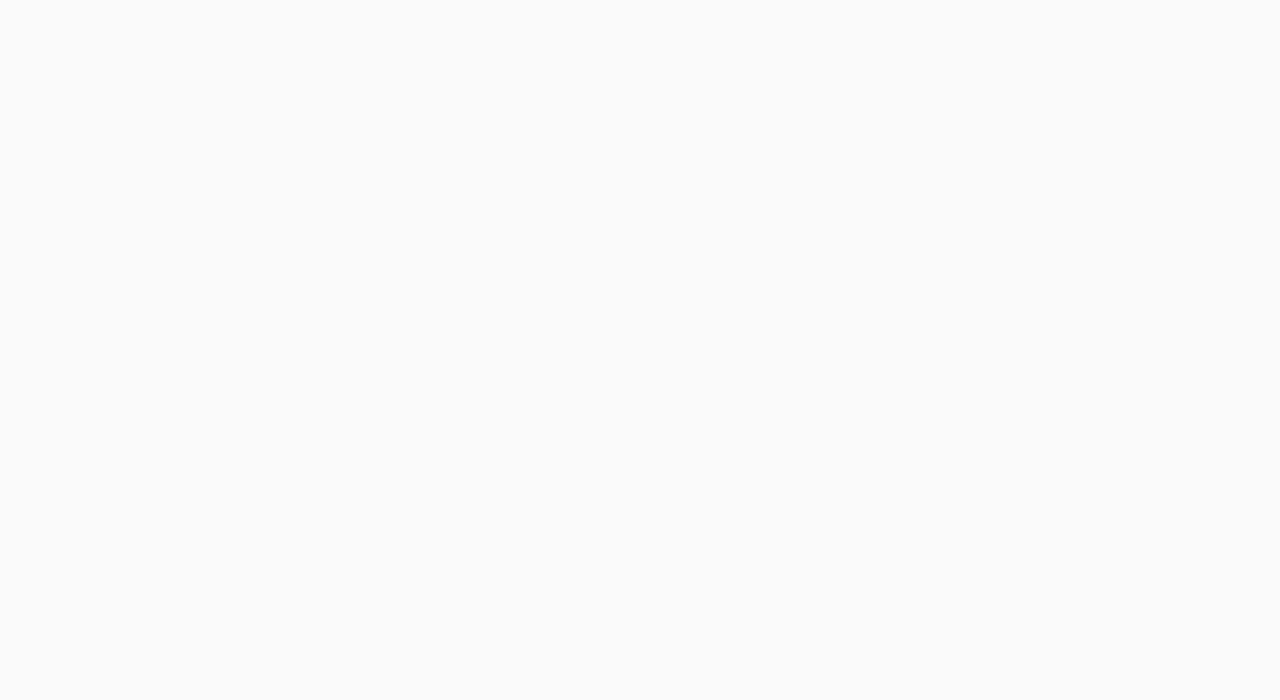
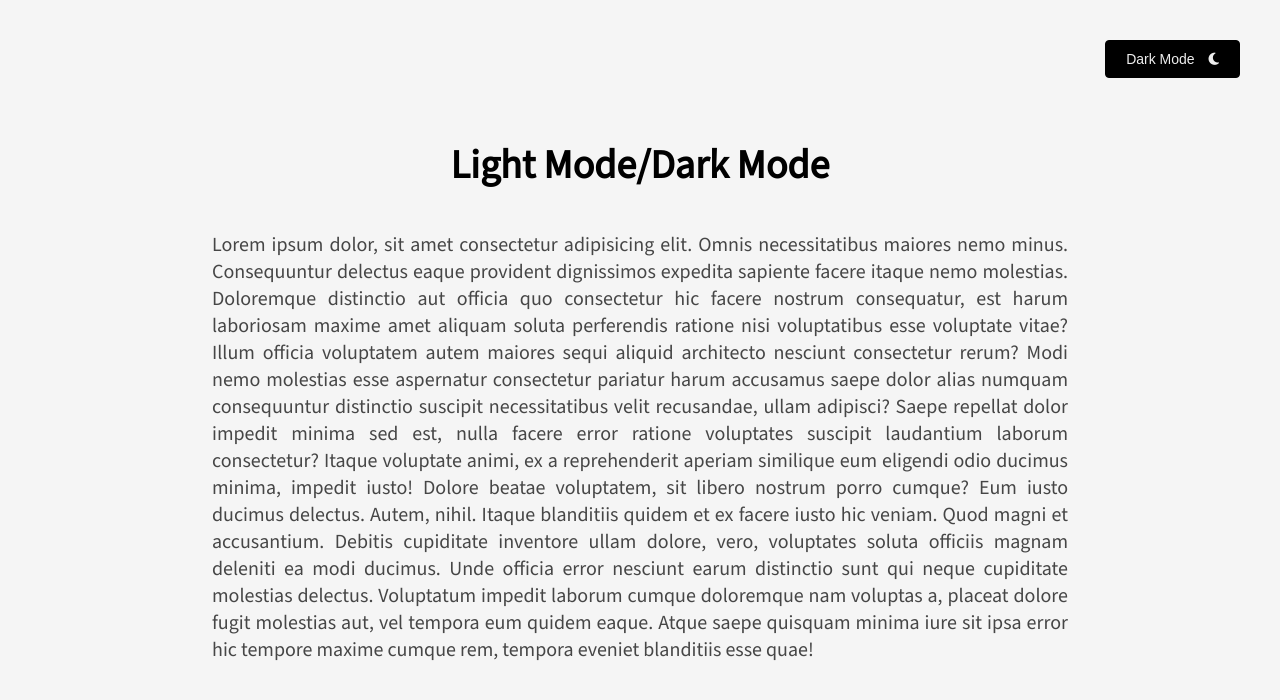
Before and after one commit to Hager-elhwarii/Intro-to-jQuery, a plain HTML site: page 05. Dark and Light Toggle/index.html in a window 1280 px wide. Drawn offline with nearby package versions, Linux system fonts and the light colour scheme.

Commit message:
:sparkles: Finish dark/light mode toggle

```diff
--- a/05. Dark and Light Toggle/index.html
+++ b/05. Dark and Light Toggle/index.html
@@ -6,14 +6,53 @@
     <title>Digital Clock</title>
     <!-- External Stylesheet Link -->
     <link rel="stylesheet" href="style.css" />
+
+    <!-- Font Awesome CDN Link -->
+    <link rel="stylesheet" href="https://cdnjs.cloudflare.com/ajax/libs/font-awesome/6.4.0/css/all.min.css">
+
     <!-- jQuery CDN Link -->
     <script
       src="https://code.jquery.com/jquery-3.7.1.slim.min.js"
       integrity="sha256-kmHvs0B+OpCW5GVHUNjv9rOmY0IvSIRcf7zGUDTDQM8="
       crossorigin="anonymous"
     ></script>
+
   </head>
   <body>
+    <div class="container">
+      <div class="wrapper">
+        <h1>light mode/dark mode</h1>
+        <p>
+          Lorem ipsum dolor, sit amet consectetur adipisicing elit. Omnis
+          necessitatibus maiores nemo minus. Consequuntur delectus eaque provident
+          dignissimos expedita sapiente facere itaque nemo molestias. Doloremque
+          distinctio aut officia quo consectetur hic facere nostrum consequatur,
+          est harum laboriosam maxime amet aliquam soluta perferendis ratione nisi
+          voluptatibus esse voluptate vitae? Illum officia voluptatem autem
+          maiores sequi aliquid architecto nesciunt consectetur rerum? Modi nemo
+          molestias esse aspernatur consectetur pariatur harum accusamus saepe
+          dolor alias numquam consequuntur distinctio suscipit necessitatibus
+          velit recusandae, ullam adipisci? Saepe repellat dolor impedit minima
+          sed est, nulla facere error ratione voluptates suscipit laudantium
+          laborum consectetur? Itaque voluptate animi, ex a reprehenderit aperiam
+          similique eum eligendi odio ducimus minima, impedit iusto! Dolore beatae
+          voluptatem, sit libero nostrum porro cumque? Eum iusto ducimus delectus.
+          Autem, nihil. Itaque blanditiis quidem et ex facere iusto hic veniam.
+          Quod magni et accusantium. Debitis cupiditate inventore ullam dolore,
+          vero, voluptates soluta officiis magnam deleniti ea modi ducimus. Unde
+          officia error nesciunt earum distinctio sunt qui neque cupiditate
+          molestias delectus. Voluptatum impedit laborum cumque doloremque nam
+          voluptas a, placeat dolore fugit molestias aut, vel tempora eum quidem
+          eaque. Atque saepe quisquam minima iure sit ipsa error hic tempore
+          maxime cumque rem, tempora eveniet blanditiis esse quae!
+        </p>
+        <button class="toggle-btn" id="toggle-btn">
+          <span>dark mode</span>
+          <i class="fa-solid fa-moon" class="toggle-icon"></i>
+        </button>
+      </div>
+
+    </div>
 
     <!-- jQuery Script File  -->
     <script src="script.js"></script>
--- a/05. Dark and Light Toggle/script.js
+++ b/05. Dark and Light Toggle/script.js
@@ -0,0 +1,17 @@
+$(function () {
+  $("#toggle-btn").on("click", function () {
+    // Toggle between class that add a black background color.
+    $("body").toggleClass("background-changer");
+
+    // Add white border to toggle button.
+    $(this).css("border", "1px solid #eee");
+
+    // Toggle between light mode and dark mode text.
+    $("span").text(
+      $("span").text() == "light mode" ? "dark mode" : "light mode"
+    );
+
+    // Toggle between moon and sun icons.
+    $("i").toggleClass("fa-moon fa-sun");
+  });
+});
--- a/05. Dark and Light Toggle/style.css
+++ b/05. Dark and Light Toggle/style.css
@@ -1,7 +1,9 @@
-@import url("https://fonts.googleapis.com/css2?family=Bitter:wght@500&family=Comfortaa:wght@300;400&family=Inter:wght@300&family=Manrope:wght@300&family=Montserrat:wght@500&family=Open+Sans:wght@500&family=Poppins:wght@300;400;600;900&family=Quicksand&family=Raleway&display=swap");
+@import url('https://fonts.googleapis.com/css2?family=Bitter:wght@500&family=Comfortaa:wght@300;400&family=Inter:wght@300&family=Manrope:wght@300&family=Montserrat:wght@500&family=Open+Sans:wght@500&family=Poppins:wght@300;400;600;900&family=Quicksand&family=Raleway&family=Source+Sans+3&display=swap');
+
 /*===================
     GENERAL STYLING
   ===================*/
+
 * {
   padding: 0;
   margin: 0;
@@ -13,8 +15,54 @@
 body {
   height: 100vh;
   font-family: "Montserrat", sans-serif;
-  background-color: #faf8f8;
+  background-color: #f5f5f5;
+  font-family: "Source Sans 3", sans-serif;
+  transition: all 0.3s;
 }
 
 /*===================
   ===================*/
+
+.container {
+  height: 100%;
+  display: flex;
+  justify-content: center;
+  align-items: center;
+}
+h1 {
+  text-transform: capitalize;
+  font-size: 4rem;
+  text-align: center;
+  padding: 2rem;
+}
+h1 + p {
+  width: 70%;
+  font-size: 2rem;
+  padding: 2rem;
+  margin: 0 auto;
+  color: rgb(70, 70, 70);
+  /* The inline contents are justified */
+  text-align: justify;
+}
+.toggle-btn {
+  position: fixed;
+  top: 0;
+  border: 1px solid  #000;
+  top: 4rem;
+  right: 4rem;
+  padding: 1rem 2rem;
+  background-color: #000;
+  color: #eee;
+  border-radius: 0.4rem;
+  font-size: 1.4rem;
+  cursor: pointer;
+  text-transform: capitalize;
+  transition: all 0.3s;
+}
+.toggle-btn :last-child{
+  margin-left: 1rem;
+}
+.background-changer {
+  background-color: #000;
+  color: #fff;
+}
```
Also changed, not shown: 1 other file.
